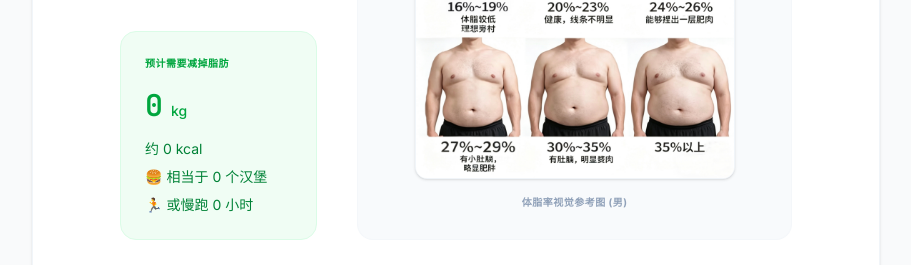
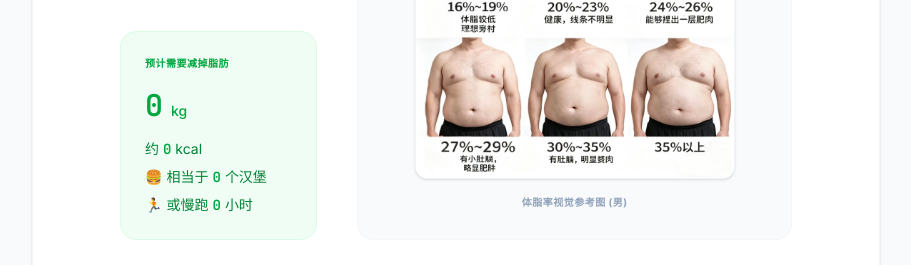
Before and after one commit to jiaozhiwei94-wq/fat-loss-calculator, a React (Vite) app: page / in a window 1280 px wide. Shown: the part 1600-1865 px from the top of the page, without its empty margins (184-1095 px from the left). Built offline with nearby package versions, Linux system fonts and the light colour scheme.

Commit message:
区分脂肪减量卡片文案与数字

```diff
--- a/src/App.tsx
+++ b/src/App.tsx
@@ -491,14 +491,14 @@ export default function App() {
                           <span className="text-sm font-medium text-green-600">kg</span>
                         </div>
                         <div className="space-y-2">
-                          <p className="text-sm text-green-700">约 {isNaN(results.totalCalorieDeficit) || results.totalCalorieDeficit <= 0 ? 0 : Math.round(results.totalCalorieDeficit)} kcal</p>
+                          <p className="text-sm text-green-700">约 <span className="font-mono font-bold text-green-600">{isNaN(results.totalCalorieDeficit) || results.totalCalorieDeficit <= 0 ? 0 : Math.round(results.totalCalorieDeficit)}</span> kcal</p>
                           <p className="text-sm text-green-700 flex items-center gap-1">
                             <span>🍔</span>
-                            相当于 {isNaN(results.totalCalorieDeficit) || results.totalCalorieDeficit <= 0 ? 0 : Math.round(results.totalCalorieDeficit / 250)} 个汉堡
+                            相当于 <span className="font-mono font-bold text-green-600">{isNaN(results.totalCalorieDeficit) || results.totalCalorieDeficit <= 0 ? 0 : Math.round(results.totalCalorieDeficit / 250)}</span> 个汉堡
                           </p>
                           <p className="text-sm text-green-700 flex items-center gap-1">
                             <span>🏃</span>
-                            或慢跑 {isNaN(results.totalCalorieDeficit) || results.totalCalorieDeficit <= 0 ? 0 : Math.round(results.totalCalorieDeficit / 1000 * 60)} 小时
+                            或慢跑 <span className="font-mono font-bold text-green-600">{isNaN(results.totalCalorieDeficit) || results.totalCalorieDeficit <= 0 ? 0 : Math.round(results.totalCalorieDeficit / 1000 * 60)}</span> 小时
                           </p>
                         </div>
                       </div>
```
